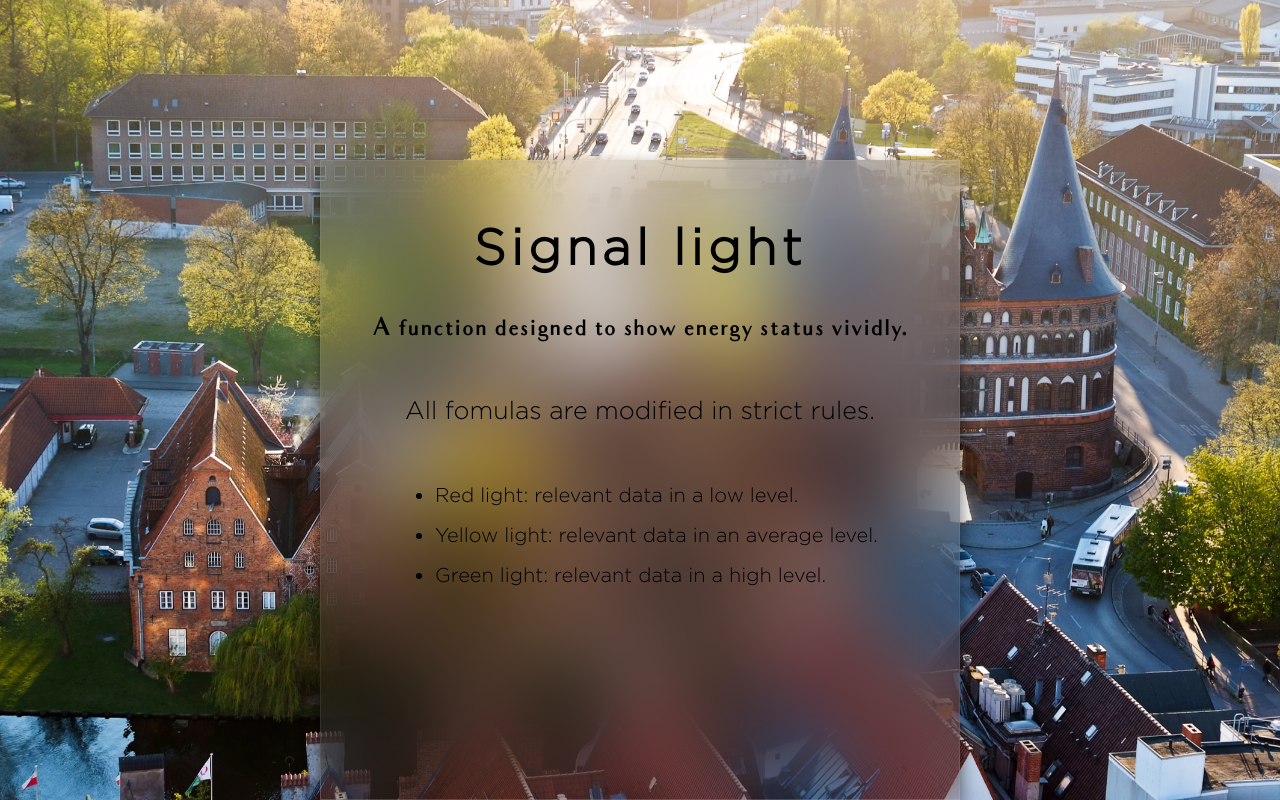
After one commit to TrellixVulnTeam/THL-homework_MGLQ, a PHP site: page /term.html in a window 1280 px wide. The commit adds this page. Run offline with PHP 8.4, Linux system fonts and the light colour scheme.

Commit message:
Create term.html
reset order of style.css
valid learn more href and term.html

```diff
--- a/NewEnergyLuebeck/css/style.css
+++ b/NewEnergyLuebeck/css/style.css
@@ -1,3 +1,4 @@
+/* Fonts quote */
 @font-face {
     font-family: Audrey;
     src: url(../fonts/Audrey-Normal.otf) format('truetype');
@@ -8,101 +9,22 @@
     src: url(../fonts/Gotham-Light-Regular.otf) format('truetype');
 }
 
+/* Overall style declaration start*/
 html,
 body {
     width: 100%;
     height: 100%;
     overflow: hidden;
     margin: 0;
+    font-family: Gotham-Light;
 }
 
-html.sr .load-hidden {
+/* Reveal animation */
+html.sr.load-hidden {
     visibility: hidden;
 }
 
-.first-screen {
-    width: 100%;
-    height: 100%;
-    position: relative;
-    background-image: url('../img/background.jpg');
-    background-position: center center;
-    background-repeat: no-repeat;
-    background-attachment: fixed;
-    background-size: cover;
-    background-color: none;
-}
-
-.frosted {
-    z-index: 1;
-    background-position: center center;
-    background-size: cover;
-    overflow: hidden;
-}
-
-.frosted:after {
-    content: '';
-    position: absolute;
-    top: 0;
-    left: 0;
-    right: 0;
-    bottom: 0;
-    z-index: -1;
-    background-image: url('../img/background.jpg');
-    background-position: center center;
-    background-size: cover;
-    background-attachment: fixed;
-    -webkit-filter: blur(20px);
-    -moz-filter: blur(20px);
-    -ms-filter: blur(20px);
-    -o-filter: blur(20px);
-    filter: blur(40px);
-    margin: -30px;
-
-}
-
-#content {
-    width: 50%;
-    height: 80%;
-    margin: auto;
-    position: absolute;
-    top: 20%;
-    left: 0;
-    right: 0;
-    box-shadow: 0 0 0 1px hsla(240, 0%, 100%, .3) inset, 0 .5em 1em rgba(0, 0, 0, 0.6);
-}
-
-h1 {
-    margin-top: 60px;
-    text-align: center;
-    color: black !important;
-    font-family: Gotham-Light;
-    letter-spacing: 0.1em;
-    font-size: 50px !important;
-}
-
-h2 {
-    padding-top: 1px !important;
-    text-align: center;
-    color: rgb(0, 0, 0) !important;
-    font-family: Audrey;
-}
-
-p {
-    padding-top: 20px;
-    font-family: Gotham-Light;
-    font-size: 25px;
-    line-height: 40px;
-    text-align: center;
-}
-
-ul {
-    font-family: Gotham-Light;
-    font-size: 20px;
-    line-height: 40px;
-    position: absolute;
-    left: 25%;
-}
-
+/* Button style */
 button {
     width: 140px;
     line-height: 38px;
@@ -136,7 +58,117 @@ button:active {
     background: linear-gradient(top, #424242, #575757);
 }
 
+/* Other elements style */
+h1 {
+    text-align: center;
+    letter-spacing: 0.1em;
+    font-size: 50px;
+}
 
+h2 {
+    text-align: center;
+    font-family: Audrey;
+}
+
+p {
+    text-align: center;
+    font-size: 25px;
+    line-height: 40px;
+}
+
+ul {
+    font-size: 20px;
+    line-height: 40px;
+}
+
+a {
+    display: block;
+    text-align: center;
+    padding-top: 40px;
+    color: black;
+}
+
+/* Div container style */
+.container {
+    box-shadow: 0 0 0 1px hsla(240, 0%, 100%, .3) inset,
+        0 .5em 1em rgba(0, 0, 0, 0.6);
+}
+
+/* Frosted glass style */
+.frosted {
+    z-index: 1;
+    background-position: center center;
+    background-size: cover;
+    overflow: hidden;
+}
+
+.frosted:after {
+    content: '';
+    position: absolute;
+    top: 0;
+    left: 0;
+    right: 0;
+    bottom: 0;
+    z-index: -1;
+    background-image: url('../img/background.jpg');
+    background-position: center center;
+    background-size: cover;
+    background-attachment: fixed;
+    -webkit-filter: blur(20px);
+    -moz-filter: blur(20px);
+    -ms-filter: blur(20px);
+    -o-filter: blur(20px);
+    filter: blur(40px);
+    margin: -30px;
+}
+
+/* First screen style declaration start */
+.first-screen {
+    width: 100%;
+    height: 100%;
+    position: relative;
+    background-image: url('../img/background.jpg');
+    background-position: center center;
+    background-repeat: no-repeat;
+    background-attachment: fixed;
+    background-size: cover;
+    background-color: none;
+}
+
+.title{
+    margin-top: 60px;
+}
+
+.subtitle{
+    padding-top: 1px;
+}
+
+.description{
+    padding-top: 20px;
+}
+
+.functions{
+    width: 300px;
+    margin: 0 auto;
+}
+
+.signal{
+    width: 450px;
+    margin: 0 auto;
+    padding-top: 20px;
+}
+
+#content {
+    width: 50%;
+    height: 80%;
+    margin: auto;
+    position: absolute;
+    top: 20%;
+    left: 0;
+    right: 0;
+}
+
+/* Second screen style declaration start */
 .second-screen {
     width: 100%;
     height: 100%;
@@ -151,8 +183,5 @@ button:active {
     position: absolute;
     top: 10px;
     left: 10px;
-    box-shadow: 0 0 0 1px hsla(240, 0%, 100%, .3) inset,
-        0 .5em 1em rgba(0, 0, 0, 0.6);
-    text-shadow: 0 1px 1px hsla(240, 0%, 100%, .5);
     background-color: rgba(255, 255, 255, 0.7);
 }
--- /dev/null
+++ b/NewEnergyLuebeck/term.html
@@ -0,0 +1,26 @@
+<!DOCTYPE html>
+<html>
+
+<head>
+    <title>Term</title>
+    <link rel="stylesheet" type="text/css" href="css/style.css">
+    <script src="https://unpkg.com/scrollreveal"></script>
+</head>
+
+<body>
+    <section class="first-screen">
+        <div class="container load-hidden frosted" id="content">
+            <h1 class="title">Signal light</h1>
+            <h2 class="subtitle">A function designed to show energy status vividly.</h2>
+            <p class="description">All fomulas are modified in strict rules.</p>
+            <ul class="signal">
+                <li>Red light: relevant data in a low level.</li>
+                <li>Yellow light: relevant data in an average level.</li>
+                <li>Green light: relevant data in a high level.</li>
+            </ul>
+
+        </div>
+    </section>
+</body>
+
+</html>
```
Also changed, not shown: NewEnergyLuebeck/index.html (+9 -7 lines).
